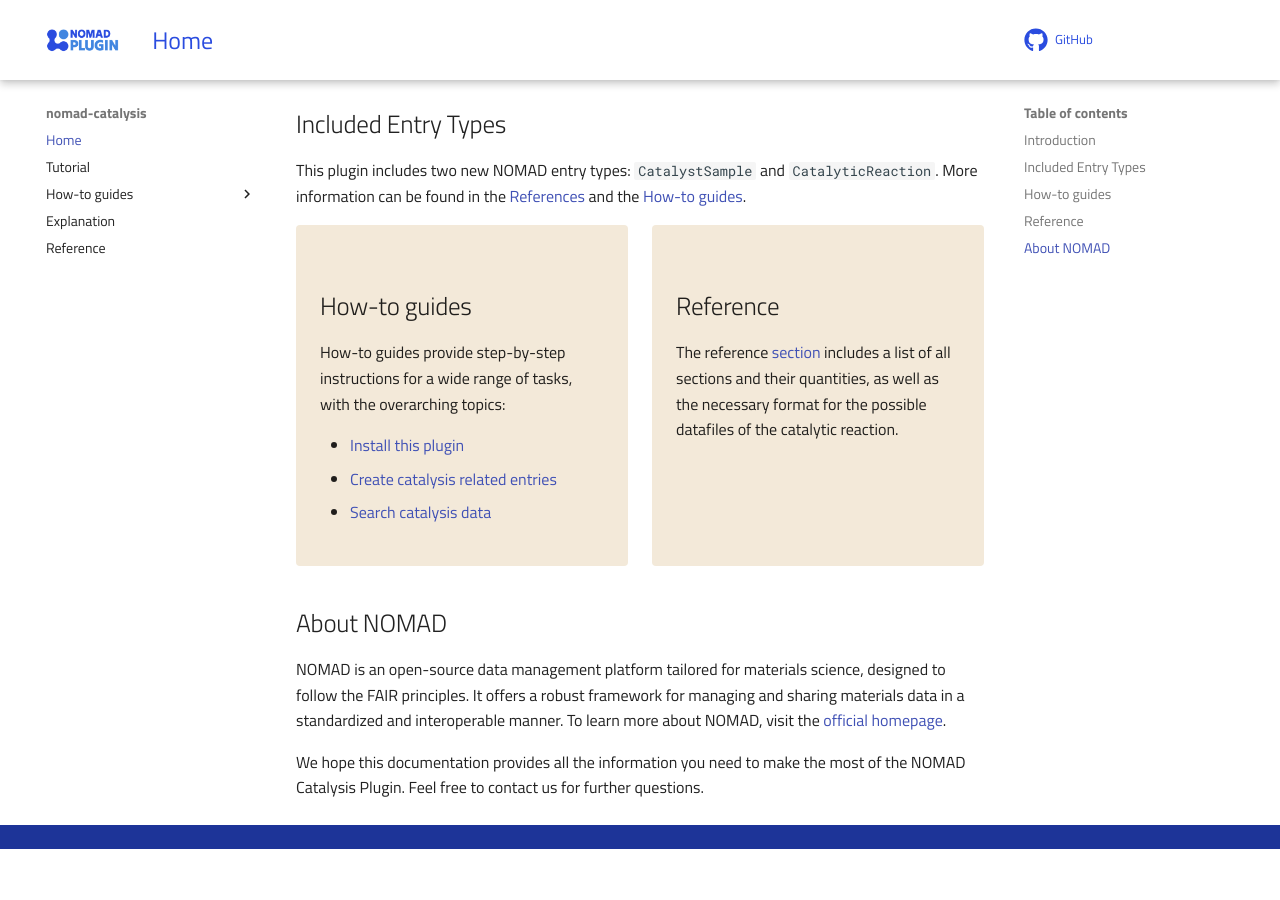
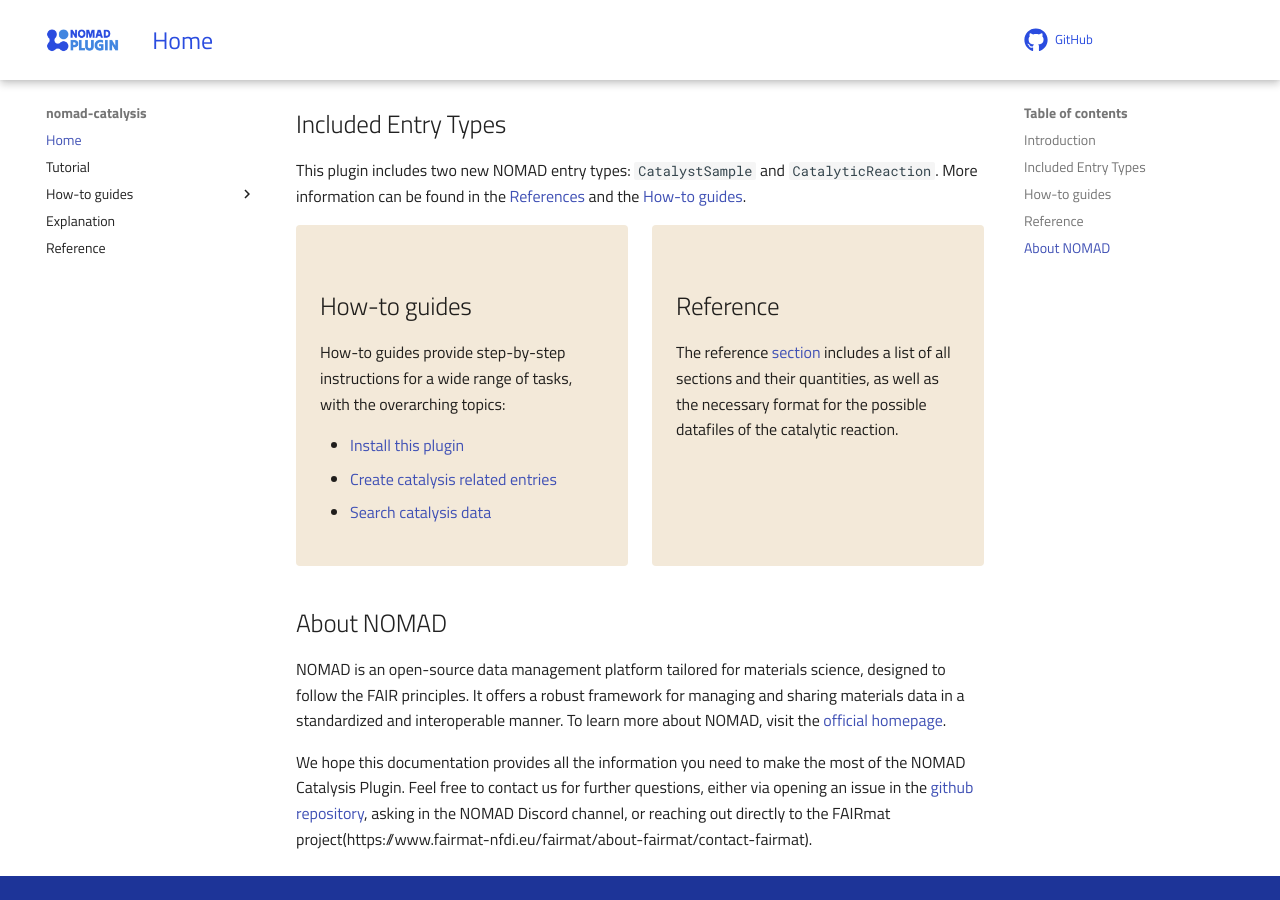
Before and after one commit to FAIRmat-NFDI/nomad-catalysis-plugin, an MkDocs documentation site: the page built from docs/index.md, in a window 1280 px wide and 900 px high, scrolled down 862 px. Built offline with MkDocs 1.6.1 and Material for MkDocs 9.7.7, drawn with Linux system fonts in a browser that asks for light colours; comment, search, counter and statistics services are not loaded; before the commit the page ends 1711 px from its top, so only the background shows below that; some of the changed text lies outside the part shown.

Commit message:
small improvements docs

```diff
--- a/docs/index.md
+++ b/docs/index.md
@@ -52,4 +52,4 @@ as well as the necessary format for the possible datafiles of the catalytic reac
 
 NOMAD is an open-source data management platform tailored for materials science, designed to follow the FAIR principles. It offers a robust framework for managing and sharing materials data in a standardized and interoperable manner. To learn more about NOMAD, visit the [official homepage](https://nomad-lab.eu/nomad-lab/).
 
-We hope this documentation provides all the information you need to make the most of the NOMAD Catalysis Plugin. Feel free to contact us for further questions.
+We hope this documentation provides all the information you need to make the most of the NOMAD Catalysis Plugin. Feel free to contact us for further questions, either via opening an issue in the [github repository](https://github.com/FAIRmat-NFDI/nomad-catalysis-plugin), asking in the NOMAD Discord channel, or reaching out directly to the FAIRmat project(https://www.fairmat-nfdi.eu/fairmat/about-fairmat/contact-fairmat).
```
Also changed, not shown: other parts of docs/index.md (+1 -1 lines), docs/reference/references.md (+18 -18 lines).
